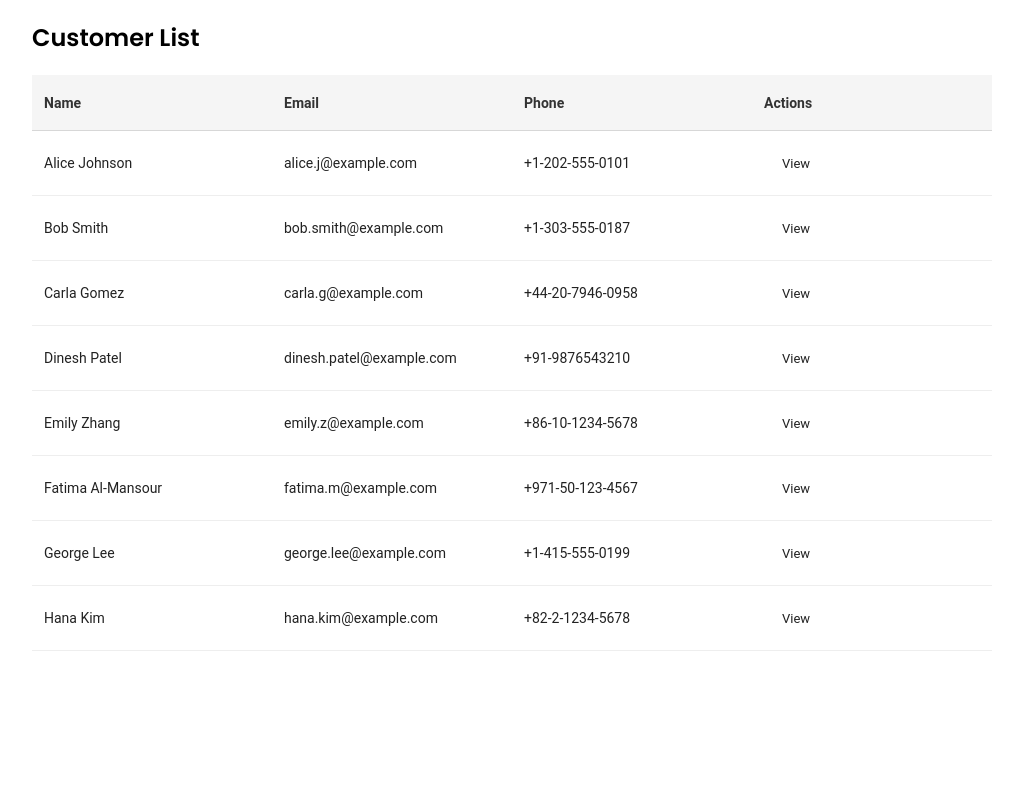
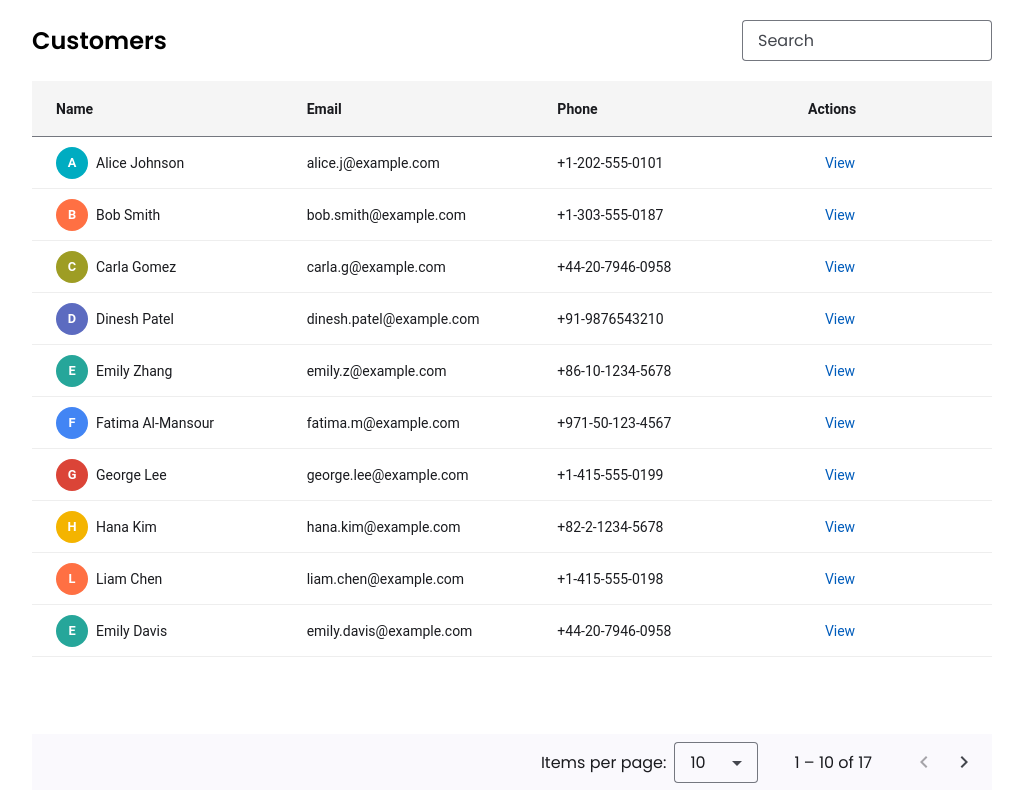
Before and after one commit to JosePinho99/CustomerApp, an Angular app in the folder angular/: page / in a window 1280 px wide. Shown: the whole page, without its empty margins (128-1151 px from the left). Built offline with nearby package versions, Linux system fonts and the light colour scheme.

Commit message:
improving customer list

```diff
--- a/angular/angular.json
+++ b/angular/angular.json
@@ -32,6 +32,7 @@
               }
             ],
             "styles": [
+              "node_modules/@fortawesome/fontawesome-free/css/all.min.css",
               "src/styles.scss"
             ],
             "scripts": []
--- a/angular/src/app/core/mock-data/customers.mock.ts
+++ b/angular/src/app/core/mock-data/customers.mock.ts
@@ -89,4 +89,95 @@ export const CUSTOMERS: Customer[] = [
       { type: 'Checkout Completed', timestamp: '2025-06-12T10:20:00Z', description: 'Purchased "ErgoChair Pro"' },
     ],
   },
+  {
+    id: 'c9',
+    name: 'Liam Chen',
+    email: 'liam.chen@example.com',
+    phone: '+1-415-555-0198',
+    events: [
+      { type: 'Search Performed', timestamp: '2025-06-13T09:30:00Z', description: 'Searched for "standing desk"' },
+      { type: 'Product Viewed', timestamp: '2025-06-13T09:35:00Z', description: 'Viewed "SmartDesk 2"' },
+      { type: 'Product Viewed', timestamp: '2025-06-13T09:38:00Z', description: 'Viewed "SmartDesk Core"' },
+    ],
+  },
+  {
+    id: 'c10',
+    name: 'Emily Davis',
+    email: 'emily.davis@example.com',
+    phone: '+44-20-7946-0958',
+    events: [
+      { type: 'Product Viewed', timestamp: '2025-06-10T14:00:00Z', description: 'Viewed "ErgoChair Plus"' },
+      { type: 'Added to Cart', timestamp: '2025-06-10T14:05:00Z', description: 'Added "ErgoChair Plus" to cart' },
+    ],
+  },
+  {
+    id: 'c11',
+    name: 'Carlos Martínez',
+    email: 'carlos.martinez@example.com',
+    phone: '+34-91-123-4567',
+    events: [
+      { type: 'Search Performed', timestamp: '2025-06-14T08:20:00Z', description: 'Searched for "gaming chairs"' },
+    ],
+  },
+  {
+    id: 'c12',
+    name: 'Sophie Dubois',
+    email: 'sophie.dubois@example.com',
+    phone: '+33-1-2345-6789',
+    events: [
+      { type: 'Product Viewed', timestamp: '2025-06-11T16:45:00Z', description: 'Viewed "ErgoChair Core"' },
+      { type: 'Product Viewed', timestamp: '2025-06-11T16:47:00Z', description: 'Viewed "Lumbar Support Pillow"' },
+    ],
+  },
+  {
+    id: 'c13',
+    name: 'Aarav Patel',
+    email: 'aarav.patel@example.com',
+    phone: '+91-22-4000-1234',
+    events: [
+      { type: 'Search Performed', timestamp: '2025-06-13T12:00:00Z', description: 'Searched for "desk accessories"' },
+      { type: 'Added to Cart', timestamp: '2025-06-13T12:10:00Z', description: 'Added "Cable Organizer" to cart' },
+      { type: 'Checkout Completed', timestamp: '2025-06-13T12:20:00Z', description: 'Purchased "Cable Organizer"' },
+    ],
+  },
+  {
+    id: 'c14',
+    name: 'Mia Nguyen',
+    email: 'mia.nguyen@example.com',
+    phone: '+84-28-3821-0000',
+    events: [
+      { type: 'Search Performed', timestamp: '2025-06-12T17:00:00Z', description: 'Searched for "office desk lamp"' },
+      { type: 'Product Viewed', timestamp: '2025-06-12T17:05:00Z', description: 'Viewed "LED Desk Lamp Pro"' },
+    ],
+  },
+  {
+    id: 'c15',
+    name: 'Noah Müller',
+    email: 'noah.mueller@example.com',
+    phone: '+49-30-1234567',
+    events: [
+      { type: 'Product Viewed', timestamp: '2025-06-14T13:00:00Z', description: 'Viewed "ErgoChair Junior"' },
+      { type: 'Added to Cart', timestamp: '2025-06-14T13:02:00Z', description: 'Added "ErgoChair Junior" to cart' },
+    ],
+  },
+  {
+    id: 'c16',
+    name: 'Isabella Rossi',
+    email: 'isabella.rossi@example.com',
+    phone: '+39-06-12345678',
+    events: [
+      { type: 'Search Performed', timestamp: '2025-06-11T11:30:00Z', description: 'Searched for "adjustable monitor stand"' },
+    ],
+  },
+  {
+    id: 'c17',
+    name: 'Jack Thompson',
+    email: 'jack.thompson@example.com',
+    phone: '+61-2-9876-5432',
+    events: [
+      { type: 'Product Viewed', timestamp: '2025-06-13T15:45:00Z', description: 'Viewed "SmartDesk Corner"' },
+      { type: 'Added to Cart', timestamp: '2025-06-13T15:50:00Z', description: 'Added "SmartDesk Corner" to cart' },
+      { type: 'Checkout Completed', timestamp: '2025-06-13T16:10:00Z', description: 'Purchased "SmartDesk Corner"' },
+    ],
+  }
 ];
--- a/angular/src/app/core/models/customer.model.ts
+++ b/angular/src/app/core/models/customer.model.ts
@@ -4,6 +4,7 @@ export interface Customer {
   email: string;
   phone: string;
   events: CustomerEvent[];
+  isSkeleton?: boolean
 }
 
 export interface CustomerEvent {
@@ -11,3 +12,8 @@ export interface CustomerEvent {
   timestamp: string;
   description: string;
 }
+
+export interface CustomerResponse {
+  items: Customer[],
+  count: number
+}
--- /dev/null
+++ b/angular/src/app/core/pipes/avatar-color.pipe.ts
@@ -0,0 +1,15 @@
+import { Pipe, PipeTransform } from '@angular/core';
+import {AVATAR_COLORS} from "../utils/constants";
+
+@Pipe({
+  name: 'avatarColor'
+})
+export class AvatarColorPipe implements PipeTransform {
+
+
+  transform(value: string): unknown {
+    const index = value ? value.charCodeAt(0) % AVATAR_COLORS.length : 0;
+    return AVATAR_COLORS[index];
+  }
+
+}
--- /dev/null
+++ b/angular/src/app/core/utils/constants.ts
@@ -0,0 +1,4 @@
+export const AVATAR_COLORS = [
+    '#4285F4', '#DB4437', '#F4B400', '#0F9D58', '#AB47BC',
+    '#00ACC1', '#FF7043', '#9E9D24', '#5C6BC0', '#26A69A'
+];
--- a/angular/src/app/pages/customer-list/customer-list.component.html
+++ b/angular/src/app/pages/customer-list/customer-list.component.html
@@ -1,14 +1,25 @@
+<!-- Header -->
+<div class="header-row">
+    <h2 class="title">Customers</h2>
+    <mat-form-field appearance="outline" class="search-input">
+        <mat-label>Search</mat-label>
+        <input matInput placeholder="Search customers" [formControl]="searchControl">
+    </mat-form-field>
+</div>
 
-<h2 class="title">Customer List</h2>
-
-<mat-table [dataSource]="dataSourceToUse" matSort class="styled-table">
-
+<!-- Table -->
+<mat-table [dataSource]="data$" matSort class="styled-table" (matSortChange)="sort$.next($event)">
     <!-- Name Column -->
     <ng-container matColumnDef="name">
         <mat-header-cell *matHeaderCellDef mat-sort-header>Name</mat-header-cell>
         <mat-cell *matCellDef="let row">
             <ng-container *ngIf="!row.isSkeleton; else skeletonRow">
-        {{ row.name }}
+                <div class="name-cell">
+                    <div class="avatar" [style.background-color]="row.name | avatarColor">
+                        {{ row.name?.charAt(0)?.toUpperCase() }}
+                    </div>
+                    <span>{{ row.name }}</span>
+                </div>
             </ng-container>
         </mat-cell>
     </ng-container>
@@ -17,9 +28,7 @@
     <ng-container matColumnDef="email">
         <mat-header-cell *matHeaderCellDef mat-sort-header>Email</mat-header-cell>
         <mat-cell *matCellDef="let row">
-      <ng-container *ngIf="!row.isSkeleton; else skeletonRow">
-        {{ row.email }}
-      </ng-container>
+            <ng-container *ngIf="!row.isSkeleton; else skeletonRow">{{ row.email }}</ng-container>
         </mat-cell>
     </ng-container>
 
@@ -27,30 +36,40 @@
     <ng-container matColumnDef="phone">
         <mat-header-cell *matHeaderCellDef>Phone</mat-header-cell>
         <mat-cell *matCellDef="let row">
-      <ng-container *ngIf="!row.isSkeleton; else skeletonRow">
-        {{ row.phone }}
-      </ng-container>
+            <ng-container *ngIf="!row.isSkeleton; else skeletonRow">{{ row.phone }}</ng-container>
         </mat-cell>
     </ng-container>
 
     <!-- Actions Column -->
     <ng-container matColumnDef="actions">
         <mat-header-cell *matHeaderCellDef>Actions</mat-header-cell>
-    <mat-cell *matCellDef="let row">
+        <mat-cell *matCellDef="let row" style="max-width: 200px">
             <ng-container *ngIf="!row.isSkeleton; else skeletonRow">
-        <button mat-raised-button color="primary" (click)="viewCustomer(row.id)">View</button>
+                <button mat-button (click)="viewCustomer(row.id)">View</button>
             </ng-container>
         </mat-cell>
     </ng-container>
 
     <!-- Render headers and rows -->
-  <mat-header-row *matHeaderRowDef="displayedColumns"></mat-header-row>
+    <mat-header-row *matHeaderRowDef="displayedColumns; sticky: true"></mat-header-row>
     <mat-row *matRowDef="let row; columns: displayedColumns"></mat-row>
-
 </mat-table>
 
+<!-- Pagination -->
+<ng-container *ngIf="data$ | async as customers">
+    <mat-paginator
+            *ngIf="!loadingFirstTime && customers.length"
+            [length]="totalElements"
+            style="margin-bottom: 10px"
+            [pageSize]="pageSize$ | async"
+            [pageIndex]="pageIndex$ | async"
+            [pageSizeOptions]="pageOptions"
+            (page)="pagination$.next($event)"
+    >
+    </mat-paginator>
+</ng-container>
 
-
+<!-- Loading template -->
 <ng-template #skeletonRow>
     <div class="skeleton-box"></div>
 </ng-template>
--- a/angular/src/app/pages/customer-list/customer-list.component.scss
+++ b/angular/src/app/pages/customer-list/customer-list.component.scss
@@ -1,47 +1,63 @@
 :host {
-  display: block;
-  padding: 0 10rem;
-  overflow: hidden;
   height: 100%;
+  padding: 0 2rem;
+  display: flex;
+  flex-direction: column;
+  ::ng-deep {
+    .mat-mdc-form-field-subscript-wrapper {
+      display: none;
+    }
+  }
 }
 
-.title {
+.header-row {
   margin: 20px 0;
+  display: flex;
+  justify-content: space-between;
+  align-items: center;
+  flex-wrap: wrap;
+}
+
+.search-input {
+  width: 250px;
+  min-width: 200px;
 }
 
 
 .styled-table {
-  width: 100%;
-  background-color: #fff;
+  flex: 1;
+  overflow: auto;
+  margin-bottom: 10px;
 
+  .cdk-column-actions {
+    max-width: 200px;
+  }
 
   mat-header-cell {
     background-color: #f5f5f5;
     font-weight: bold;
-    font-size: 14px;
-    color: #333;
-    padding: 12px;
   }
 
   mat-cell {
-    padding: 12px;
-    font-size: 14px;
     border-bottom: 1px solid #eee;
   }
 
   mat-row {
     transition: background-color 0.2s;
-
     &:hover {
       background-color: #fafafa;
     }
   }
 }
 
-button[mat-raised-button] {
-  padding: 6px 12px;
-  font-size: 13px;
-  text-transform: none;
+.name-cell {
+  display: flex;
+  align-items: center;
+  gap: 8px;
+}
+
+.avatar {
+  display: none;
 }
 
 
@@ -55,11 +71,6 @@ button[mat-raised-button] {
   width: 100%;
 }
 
-.skeleton-box.small {
-  width: 60px;
-  height: 32px;
-}
-
 @keyframes shimmer {
   0% {
     background-position: 200% 0;
@@ -68,3 +79,27 @@ button[mat-raised-button] {
     background-position: -200% 0;
   }
 }
+
+@media (min-width: 768px) {
+  :host {
+    padding: 0 5rem;
+  }
+  .avatar {
+    min-width: 32px;
+    min-height: 32px;
+    border-radius: 50%;
+    color: white;
+    font-weight: 600;
+    display: flex;
+    align-items: center;
+    justify-content: center;
+    text-transform: uppercase;
+    font-size: 0.8rem;
+  }
+}
+
+@media (min-width: 1024px) {
+  :host {
+    padding: 0 10rem;
+  }
+}
--- a/angular/src/app/pages/customer-list/customer-list.component.ts
+++ b/angular/src/app/pages/customer-list/customer-list.component.ts
@@ -1,4 +1,4 @@
-import {Component, OnInit} from '@angular/core';
+import {Component} from '@angular/core';
 import {
   MatCell, MatCellDef,
   MatColumnDef,
@@ -6,73 +6,95 @@ import {
   MatHeaderCellDef,
   MatHeaderRow, MatHeaderRowDef,
   MatRow, MatRowDef,
-  MatTable, MatTableDataSource
+  MatTable
 } from '@angular/material/table';
 import {MatFormField, MatInput, MatLabel} from '@angular/material/input';
-import {NgForOf, NgIf} from '@angular/common';
+import {AsyncPipe, NgIf} from '@angular/common';
 import {MatButton} from '@angular/material/button';
-import {MatProgressSpinner} from '@angular/material/progress-spinner';
-import {Customer} from '../../core/models/customer.model';
 import {CustomerService} from '../../core/services/customer.service';
 import {Router} from '@angular/router';
-import {MatSort, MatSortHeader} from '@angular/material/sort';
+import {MatSort, MatSortHeader, Sort} from '@angular/material/sort';
+import {MatPaginator, PageEvent} from "@angular/material/paginator";
+import {FormControl, FormsModule, ReactiveFormsModule} from "@angular/forms";
+import {
+    BehaviorSubject, combineLatest,
+    concat,
+    debounceTime,
+    distinctUntilChanged, map,
+    Observable,
+    of,
+    startWith,
+    switchMap, tap
+} from "rxjs";
+import {AvatarColorPipe} from "../../core/pipes/avatar-color.pipe";
+import {Customer} from "../../core/models/customer.model";
 
 @Component({
   selector: 'app-customer-list',
     imports: [
-    MatFormField,
-    MatLabel,
         MatTable,
-    MatInput,
         MatColumnDef,
         MatHeaderCell,
         MatHeaderCellDef,
         MatCell,
         MatHeaderRow,
         MatRow,
-    MatProgressSpinner,
         NgIf,
         MatRowDef,
         MatHeaderRowDef,
-    MatButton,
         MatCellDef,
         MatSort,
         MatSortHeader,
-    NgForOf
+        MatButton,
+        MatPaginator,
+        MatFormField,
+        MatInput,
+        FormsModule,
+        MatLabel,
+        ReactiveFormsModule,
+        AsyncPipe,
+        AvatarColorPipe,
     ],
   templateUrl: './customer-list.component.html',
   standalone: true,
   styleUrl: './customer-list.component.scss'
 })
-export class CustomerListComponent implements OnInit {
+export class CustomerListComponent {
     displayedColumns: string[] = ['name', 'email', 'phone', 'actions'];
-  dataSource = new MatTableDataSource<Customer>([]);
-  loading = true;
+    pageOptions: number[] = [5, 10, 20];
+    totalElements: number = 10;
+    loadingFirstTime: boolean = true;
 
-  constructor(
-    private customerService: CustomerService,
-    private router: Router
-  ) {}
+    searchControl = new FormControl<string>('', { nonNullable: true });
+    sort$ = new BehaviorSubject<Sort>({ active: '', direction: '' });
+    pagination$ = new BehaviorSubject<PageEvent>({ pageIndex: 0, pageSize: 10, length: 0 });
+    pageSize$: Observable<number> = this.pagination$.pipe(map((event) => event.pageSize));
+    pageIndex$: Observable<number> = this.pagination$.pipe(map((event) => event.pageIndex));
 
-  ngOnInit(): void {
-    this.customerService.getCustomers().subscribe(customers => {
-      this.dataSource.data = customers;
-      this.loading = false;
-    });
-  }
+    search$: Observable<string> = this.searchControl.valueChanges.pipe(
+        startWith(this.searchControl.value),
+        debounceTime(300),
+        distinctUntilChanged()
+    );
 
-  applyFilter(event: Event): void {
-    const filterValue = (event.target as HTMLInputElement).value.trim().toLowerCase();
-    this.dataSource.filter = filterValue;
-  }
+    data$: Observable<Customer[]> = combineLatest([this.search$, this.pagination$, this.sort$]).pipe(
+        switchMap(([search, pageEvent, sortEvent]) => {
+            return concat(
+                of(Array(pageEvent.pageSize).fill({ isSkeleton: true })), // show skeletons while loading
+                this.customerService.getCustomers(search, pageEvent, sortEvent).pipe(
+                    tap((response) => {
+                        this.totalElements = response.count;
+                        this.loadingFirstTime = false;
+                    }),
+                    map((response) => response.items)
+                )
+            );
+        })
+    );
+
+    constructor(private customerService: CustomerService, private router: Router) {}
 
     viewCustomer(id: string): void {
         this.router.navigate(['/customer', id]);
     }
-
-  skeletonRows = Array(5).fill({ isSkeleton: true });
-
-  get dataSourceToUse() {
-    return this.loading ? this.skeletonRows : this.dataSource.data;
 }
-}
--- a/angular/src/styles.scss
+++ b/angular/src/styles.scss
@@ -1,8 +1,24 @@
+@use '@angular/material' as mat;
+
 body {
   font-family: 'Poppins', sans-serif;
   height: 100vh;
+
+  @include mat.theme((
+          color: (
+                  theme-type: light,
+                  primary: mat.$azure-palette,
+                  tertiary: mat.$blue-palette,
+          ),
+          density: 0,
+  ));
 }
 
+:root {
+  --mat-form-field-container-height: 38px;
+  --mat-form-field-container-vertical-padding: 8px;
+  --mat-table-background-color: white
+}
 * {
   padding: 0;
   margin: 0;
```
Also changed, not shown: angular/package.json (+4 -3 lines), angular/src/app/core/services/customer.service.ts (+35 -4 lines), 2 other files (tests, documents, lock files or other folders). Lines whose indentation alone changed are shown as unchanged.
